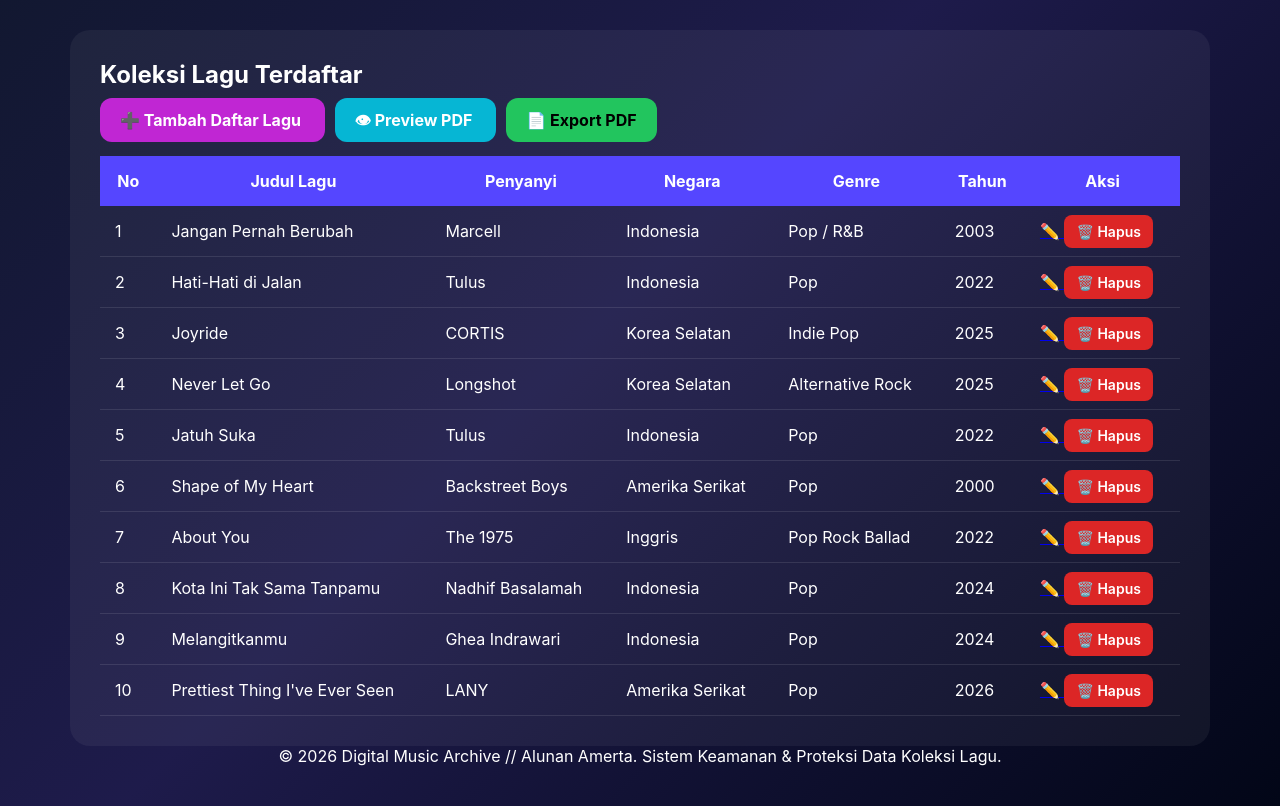
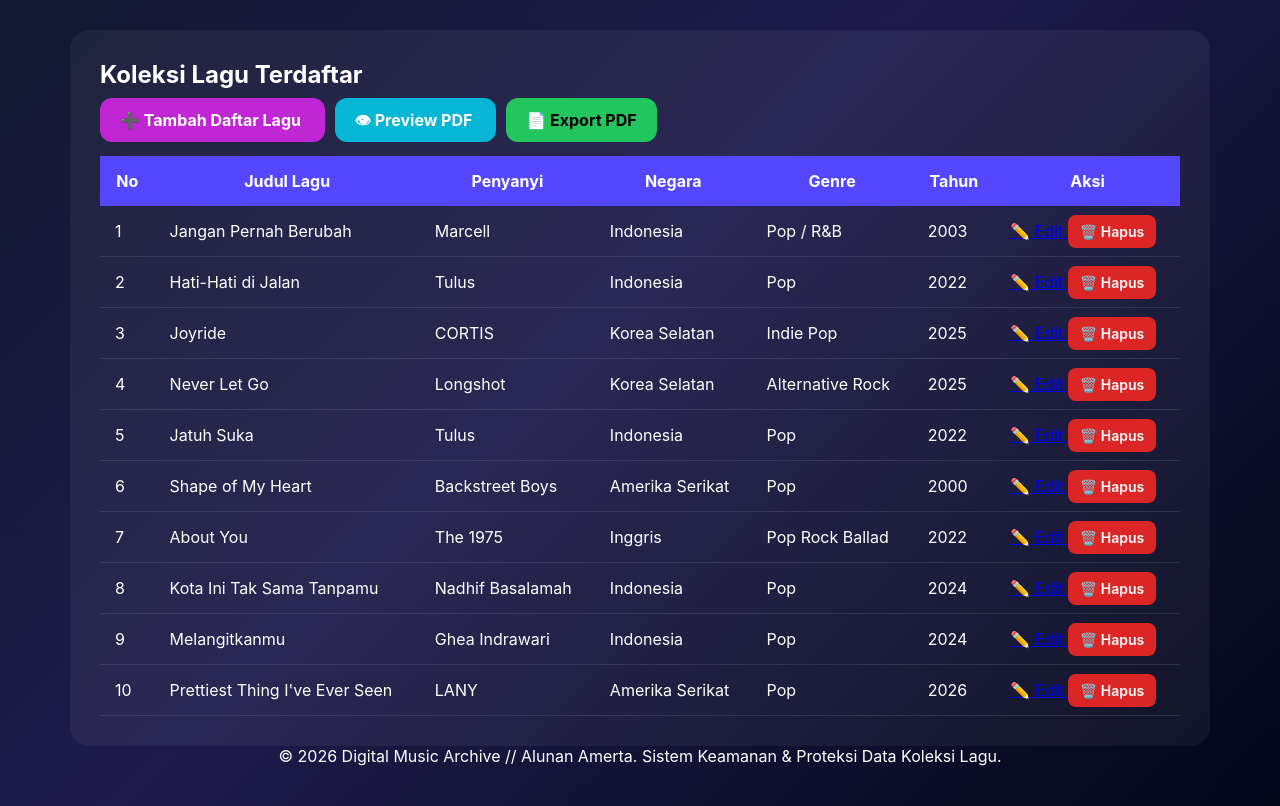
Before and after one commit to khoirunnisasyifa919-sketch/cryptovault, a Flask app: page / in a window 1280 px wide. Shown: the part 233-1039 px from the top of the page. Run offline with Flask 3, Linux system fonts and the light colour scheme.

Commit message:
Update index.html

```diff
--- a/templates/index.html
+++ b/templates/index.html
@@ -59,8 +59,8 @@ Digital Signature SHA-256
 
 <td>
 
-<a href="/edit/{{ loop.index0 }}">
-✏️
+<a href="/edit/{{ loop.index0 }}"class="btn-edit">
+   ✏️ Edit
 </a>
 
 <a href="/delete/{{ loop.index0 }}"
```
